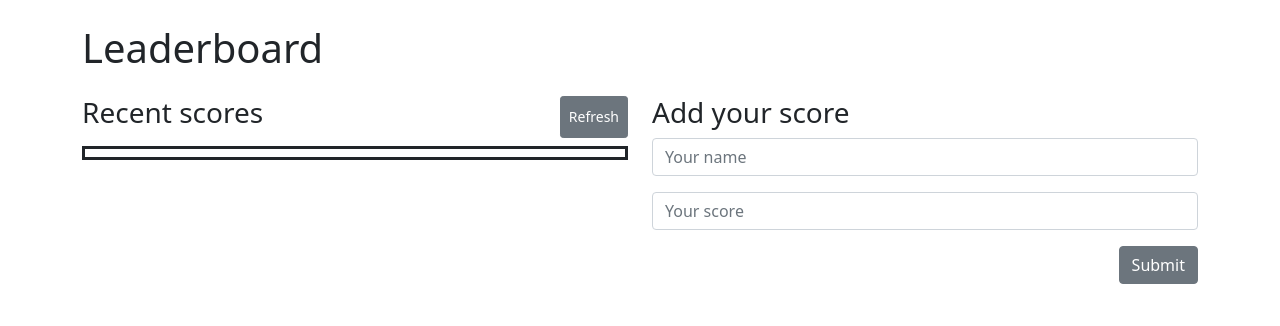
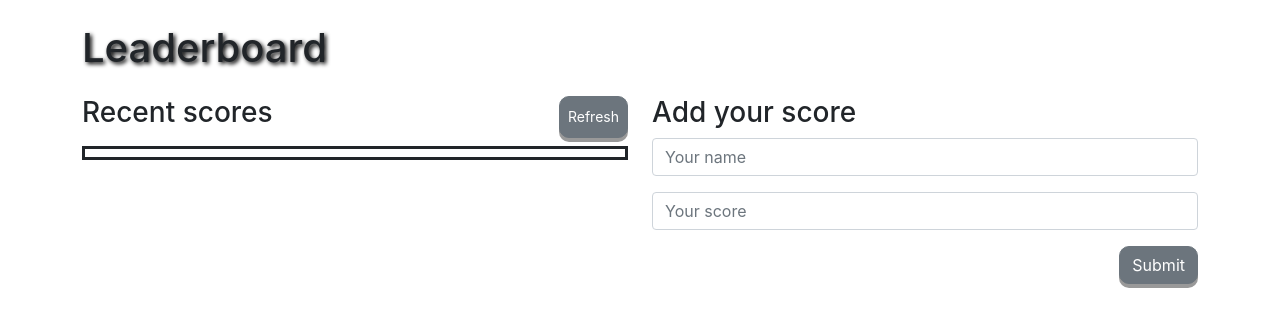
Before and after one commit to principlebrothers/Leaderboard, a website built with webpack: page src/index.html in a window 1280 px wide. Built offline with nearby package versions, Linux system fonts and the light colour scheme; no server answers.

Commit message:
Add style to button

```diff
--- a/src/style.css
+++ b/src/style.css
@@ -1,7 +1,28 @@
 * {
   box-sizing: border-box;
+  font-family: "Inter", sans-serif;
+}
+
+h1 {
+  text-shadow: 2px 2px 4px #000;
 }
 
 .board-container > li:nth-child(even) {
   background-color: lightgray;
 }
+
+.btn {
+  border-radius: 10px;
+  box-shadow: 0 4px #999;
+}
+
+.btn:hover {
+  background-color: #ffc107;
+  border: 2px solid #fff;
+}
+
+.btn:active {
+  background-color: #0cbdc4;
+  box-shadow: 0 4px #666;
+  transform: translateY(4px);
+}
```
